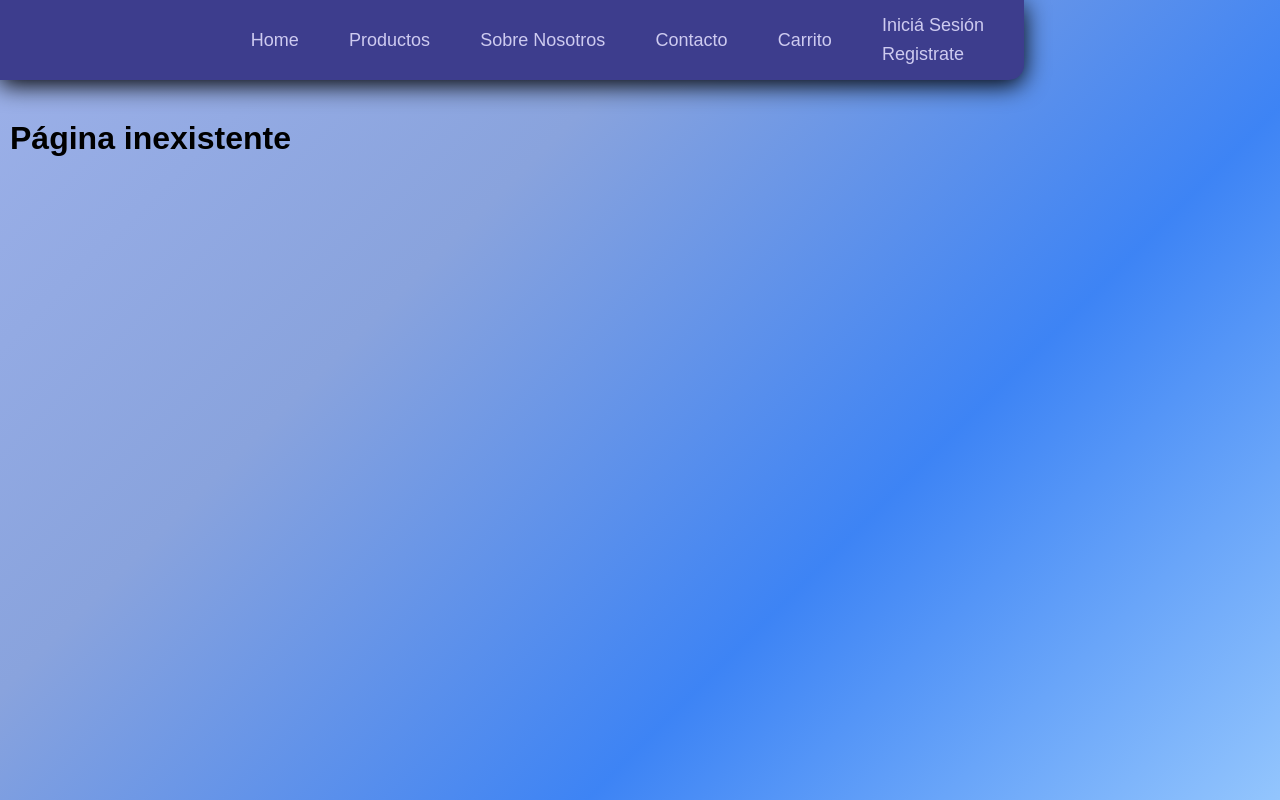
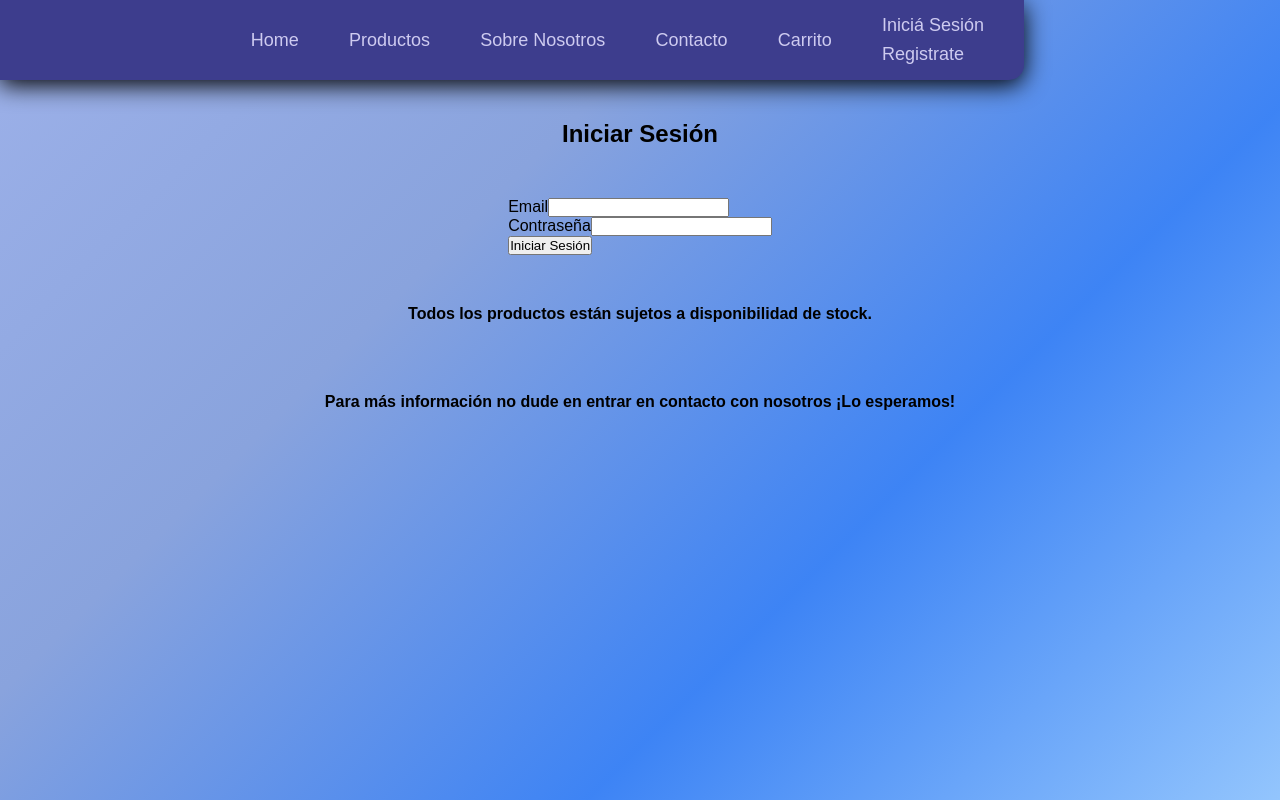
Before and after one commit to Adrifoz/IntegratorReact, a React (Vite) app: page /BuyForm in a window 1280 px wide. Shown: the top 800 px of the page. Built offline with nearby package versions, Linux system fonts and the light colour scheme.

Commit message:
buy's form

```diff
--- a/package.json
+++ b/package.json
@@ -11,13 +11,14 @@
   },
   "dependencies": {
     "@reduxjs/toolkit": "^2.2.2",
-    "formik": "^2.4.5",
+    "formik": "^2.4.6",
     "framer-motion": "^11.0.22",
     "react": "^18.2.0",
     "react-dom": "^18.2.0",
     "react-redux": "^9.1.0",
     "react-router-dom": "^6.22.3",
-    "styled-components": "^6.1.8"
+    "styled-components": "^6.1.8",
+    "yup": "^1.4.0"
   },
   "devDependencies": {
     "@types/react": "^18.2.43",
--- a/src/App.jsx
+++ b/src/App.jsx
@@ -9,6 +9,8 @@ import Login from "./paginas/Login";
 import SignUp from "./paginas/SignUp";
 import AboutUs from "./paginas/AboutUs";
 import Contacto from "./paginas/Contacto";
+import Felicitaciones from "./paginas/Felicitaciones";
+import BuyForm from "./paginas/BuyForm"
 
 
 function App() {
@@ -24,6 +26,9 @@ function App() {
                 <Route path='Login' element={<Login/>} />
                 <Route path='SignUp' element={<SignUp/>} />
                 <Route path='*' element={<NoPage/>} />
+
+                <Route path="/BuyForm" element={<BuyForm/>}/>
+                <Route path="/Felicitaciones" element={<Felicitaciones/>}/>
             </Route>
         </Routes>
     </BrowserRouter>
--- a/src/CSS/AboutUs.css
+++ b/src/CSS/AboutUs.css
@@ -23,7 +23,7 @@
       height: 15%;
       padding: 15px;
       box-shadow: 15px 9px 15px rgba(0, 0, 0, 0.1);
-      background: linear-gradient(135deg, #a1b0d1, #909fc9,  hsl(218, 22%, 78%), #3c6695);
+      background: linear-gradient(135deg, #209c56, #35e24c,  hsl(125, 65%, 50%), #0d6730);
       border-radius: 2%;
       gap: 15px;
       color: #050425;
--- /dev/null
+++ b/src/CSS/buyForm.css
@@ -0,0 +1,135 @@
+.ProductsContainer {
+    display: flex;
+    flex-direction: column;
+    padding-top: 120px;
+    padding-bottom: 30px;
+    gap: 50px;
+    align-items: center;
+}
+
+.sectionProducts{
+    display: flex;
+    flex-direction: column;
+    gap: 20px;
+}
+
+.containerFilter{
+
+    width: 100%;
+    display: flex;
+    flex-direction: column;
+    align-items: flex-end;
+    margin-right: 40%;
+}
+.filter{
+
+    display: flex;
+    flex-direction: column;
+    font-size: small;
+    gap: 5px;
+    align-items: start;
+border-radius: 10px;
+background-color: rgb(61, 61, 141);
+    border: outset 2px rgb(78, 76, 155);
+    padding: 5px;
+    color: #ffffff;
+}
+
+.Products {
+    display: flex;
+    gap: 30px;
+    justify-content: center;
+    padding-bottom: 70px;
+}
+
+.Card {
+
+    border-radius: 8px;
+    width: 200px;
+    height: 250px;
+    padding-top: 10px;
+    background-color: aquamarine;
+    transition: background-color 0.3s ease, transform 0.3s ease; /* Efecto de transición */
+}
+
+.Card:hover {
+
+        background-color: #b6c5d4; /* Color azul */
+        transform: scale(1.05); /* Aumenta ligeramente el tamaño */
+      & img{
+        border: solid #a5a7c9;
+      }
+}
+
+.CardA{
+    display: flex;
+    flex-direction: column;
+    align-items: center;
+
+}
+
+.CardB {
+    display: flex;
+    flex-direction: column;
+    font-size: small;
+}
+
+/* JUSTIFY-CONTENT INDEPENDIENTE PARA MEJOR MANEJO DE ETIQUETAS Y PÁRRAFOS */
+
+h2 {
+    display: flex;
+    justify-content: center;
+}
+/*
+p {
+padding-bottom: 20px;
+font-weight: 600;
+} */
+
+.titleCard {
+    display: flex;
+    padding-bottom: 6px;
+    font-size: 18px;
+    color: #0a5cad;
+    margin-bottom: 10px;
+}
+
+.Precio {
+    padding: 7px;
+    font-size: 15px;
+    color: #125c99;
+
+}
+
+img {
+    object-fit: cover;
+    margin-left: 5px;
+    margin-right: 5px;
+    border: solid #c4c5d2;
+    border-radius: 8px;
+    width: 180px;
+    height: 160px;
+}
+/* Estilo base del botón */
+.Card button {
+    background-color: #00bfff; /* Color celeste */
+    color: white;
+    border: none;
+    padding: 10px 20px;
+    font-size: 16px;
+    cursor: pointer;
+    transition: background-color 0.3s ease, transform 0.3s ease; /* Efecto de transición */
+  }
+
+  /* Estilo del botón al pasar el mouse (hover) */
+  .Card button:hover {
+    background-color: #b2cd8b; /* Color azul */
+    transform: scale(1.03); /* Aumenta ligeramente el tamaño */
+    border-radius: 2px;
+  }
+
+
+footer, .description {
+    padding-bottom: 20px;
+    font-weight: 600;
+  }
--- /dev/null
+++ b/src/paginas/BuyForm.jsx
@@ -0,0 +1,67 @@
+
+import React from 'react';
+import { Formik, Form, Field, ErrorMessage } from 'formik';
+import * as Yup from 'yup';
+import '../CSS/buyForm.css';
+import { useNavigate } from 'react-router-dom';
+import { reset } from '../ReduxToolkit/cartSlice';
+import { useDispatch } from 'react-redux';
+
+const BuyForm = () => {
+  const navigate = useNavigate();
+  const dispatch = useDispatch();
+
+    return (
+      <>
+      <div className="ProductsContainer">
+        <h2>Iniciar Sesión</h2>
+        <Formik
+          initialValues={{ email: '', password: '' }}
+          validationSchema={Yup.object({
+            email: Yup.string()
+              .email('Email inválido')
+              .required('Campo requerido'),
+            password: Yup.string()
+              .min(6, 'Debe tener al menos 6 caracteres')
+              .required('Campo requerido')
+          })}
+          onSubmit={() => {
+              dispatch(reset());
+              navigate('/Felicitaciones');
+
+          }}
+        >
+          {({ isSubmitting }) => (
+            <Form>
+              <div className="form-group">
+                <label htmlFor="email">Email</label>
+                <Field name="email" type="email" />
+                <ErrorMessage name="email" component="div" className="error-message" />
+              </div>
+              <div className="form-group">
+                <label htmlFor="password">Contraseña</label>
+                <Field name="password" type="password" />
+                <ErrorMessage name="password" component="div" className="error-message" />
+              </div>
+              <button type="submit" disabled={isSubmitting}>
+                Iniciar Sesión
+              </button>
+            </Form>
+          )}
+          </Formik>
+
+
+          <p className='description'>Todos los productos están sujetos a disponibilidad de stock.</p>
+            <p className='description'>Para más información no dude en entrar en contacto con nosotros ¡Lo esperamos!</p>
+
+      <footer>
+      <p>Plomería y Gas Necochea ©copyright</p>
+      </footer>
+      </div>
+      </>
+  );
+};
+
+
+
+export default BuyForm;
--- a/src/paginas/Cart.jsx
+++ b/src/paginas/Cart.jsx
@@ -6,6 +6,7 @@ import { useDispatch } from 'react-redux';
 import { restToQuantity} from '../ReduxToolkit/cartSlice';
 import { addToQuantity } from '../ReduxToolkit/cartSlice';
 import { removeToCart } from '../ReduxToolkit/cartSlice';
+import { Link, Navigate } from 'react-router-dom';
 
 const Cart = ({ onClose }) => {
 const quantity = useSelector((state) => state.quantity)
@@ -38,6 +39,7 @@ const dispatch = useDispatch();
           <p className='totalCart'>Total: ${total}</p>
           <p className='totalProd'>Cantidad de productos: {quantity}</p>
           <button className='buttonCart' onClick={() => dispatch(reset())}>Limpiar</button>
+          <Link className='buttonCart' to="/BuyForm" >Comprar</Link>
       </div>
     </div>
     </>
--- /dev/null
+++ b/src/paginas/Felicitaciones.jsx
@@ -0,0 +1,27 @@
+import React from 'react';
+import { Link } from 'react-router-dom';
+
+
+const Felicitaciones = () => {
+
+  return (
+    <div className='usContainer'>
+    <div className="headerContent">
+      <h1>¡Gracias por tu compra!</h1>
+      <p>Tu pedido ha sido recibido con éxito.</p>
+      <div className="order-details">
+        <h2>Compra realizada. Felicitaciones!!</h2>
+      </div>
+      <Link to="/" className="continue-shopping">Seguir Comprando</Link>
+    </div>
+
+            <p className='description'>Para más información no dude en entrar en contacto con nosotros ¡Lo esperamos!</p>
+
+      <footer>
+      <p>Plomería y Gas Necochea ©copyright</p>
+      </footer>
+    </div>
+  );
+};
+
+export default Felicitaciones;
```
Also changed, not shown: src/ReduxToolkit/cartUtils.js (deleted, +0 -12 lines), src/CSS/Felicitaciones.css (added), 1 other file (tests, documents, lock files or other folders).
